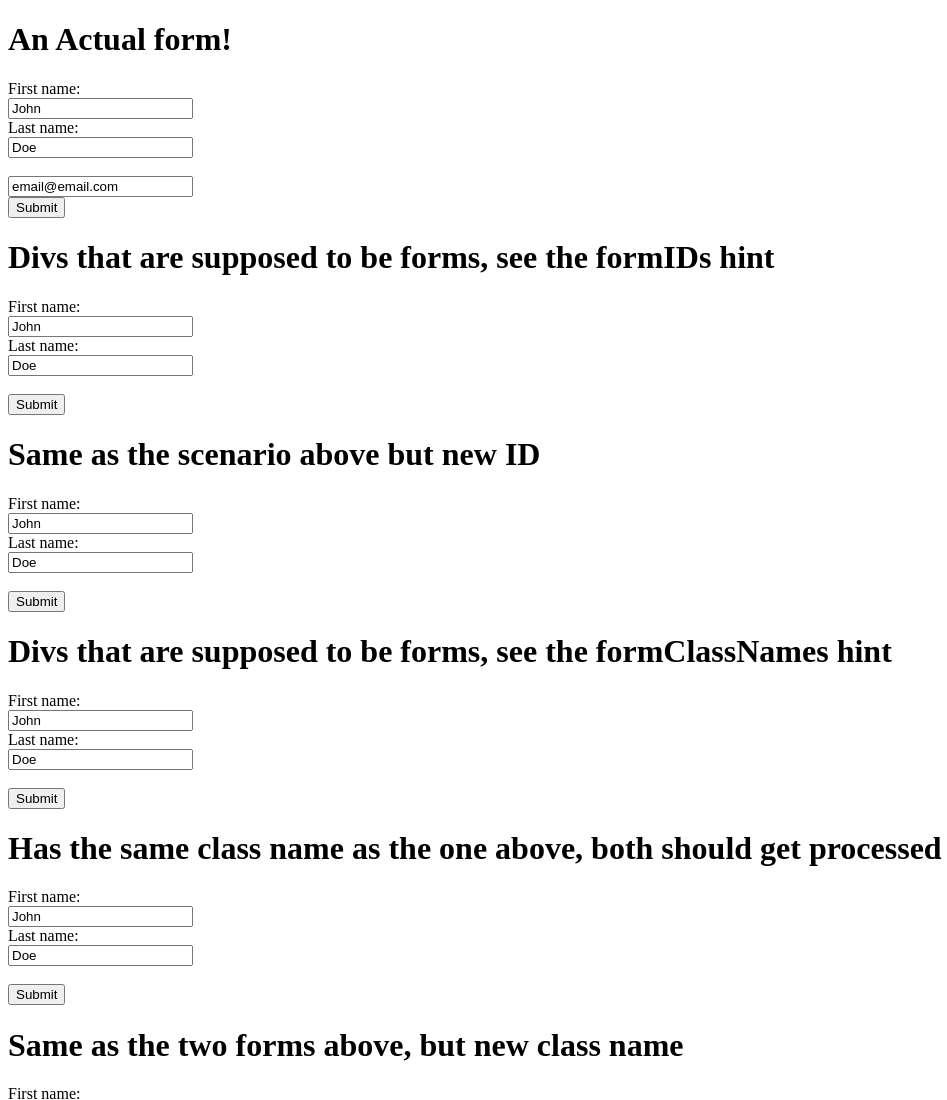
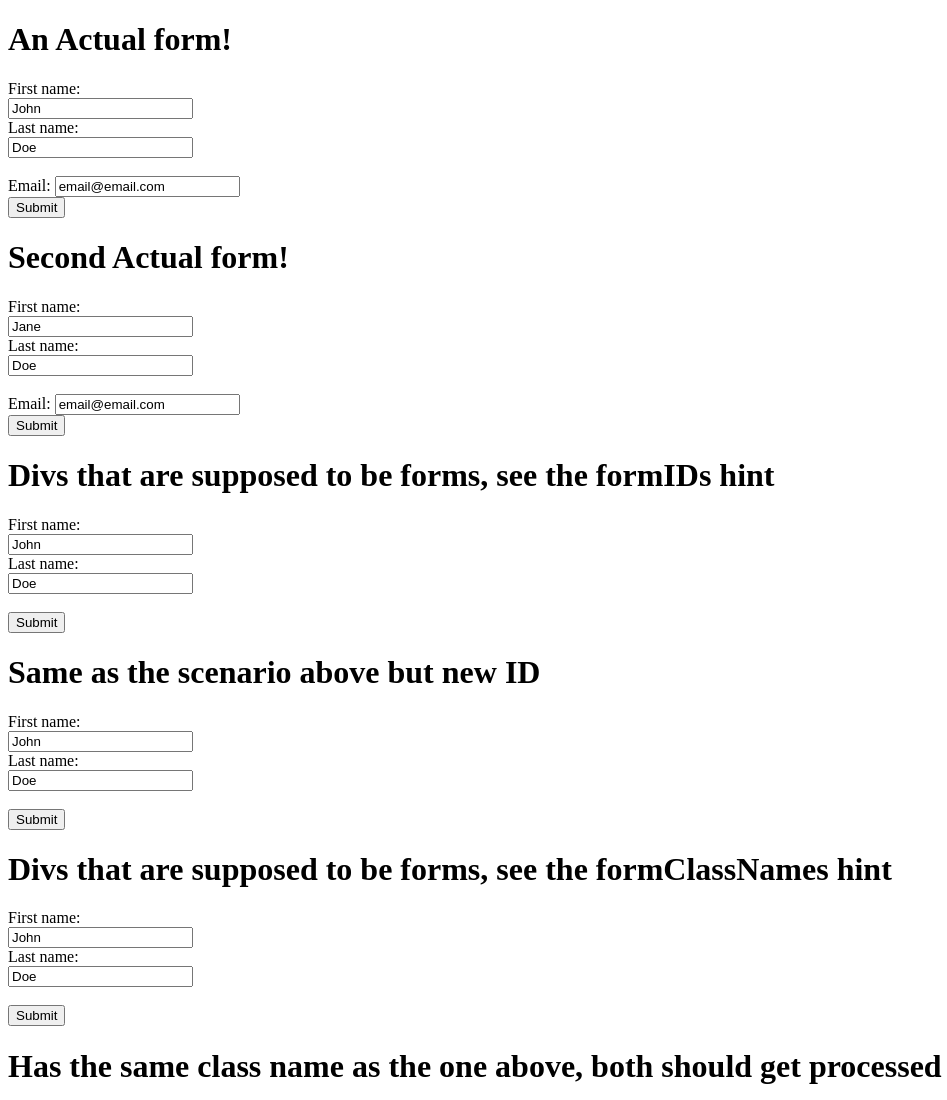
Before and after one commit to Ravalyn/test2322, a plain HTML site: page index.html in a window 1280 px wide. Shown: the top 1100 px of the page, without its empty margins (0-947 px from the left). Drawn offline with Linux system fonts and the light colour scheme.

Commit message:
add form and label

```diff
--- a/index.html
+++ b/index.html
@@ -10,9 +10,21 @@
       <input type="text" name="fname" value="John" required /><br />
       <label for="lname">Last name:</label><br />
       <input type="text" name="lname" value="Doe" /><br /><br />
+      <label for="email">Email:</label>
       <input type="email" name="email" value="email@email.com" required /><br />
       <input type="submit" value="Submit" />
     </form>
+
+    <h1>Second Actual form!</h1>
+    <form id="formCustom1">
+        <label for="fname">First name:</label><br />
+        <input type="text" name="fname" value="Jane" required /><br />
+        <label for="lname">Last name:</label><br />
+        <input type="text" name="lname" value="Doe" /><br /><br />
+        <label for="email">Email:</label>
+        <input type="email" name="email" value="email@email.com" required /><br />
+        <input type="submit" value="Submit" />
+      </form>
 
     <h1>Divs that are supposed to be forms, see the formIDs hint</h1>
     <div id="form2">
```
